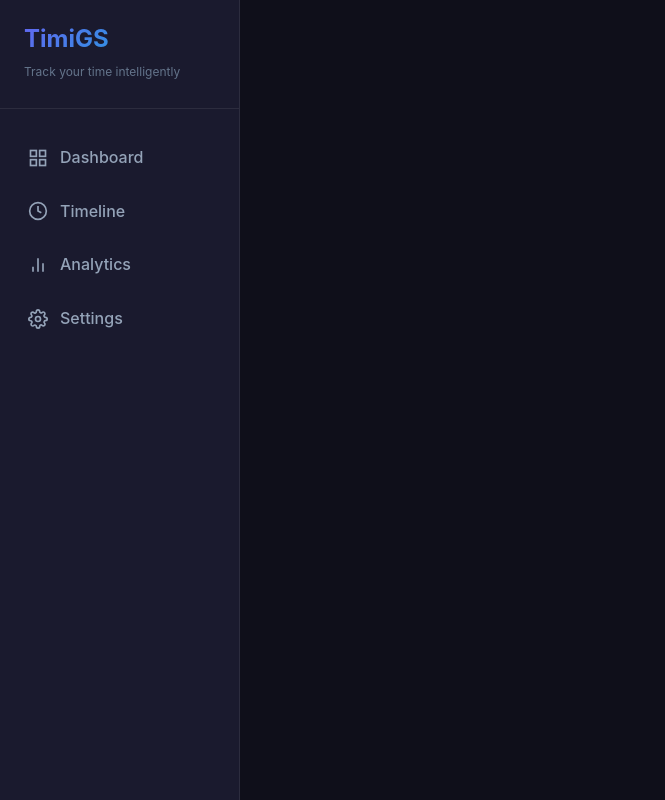
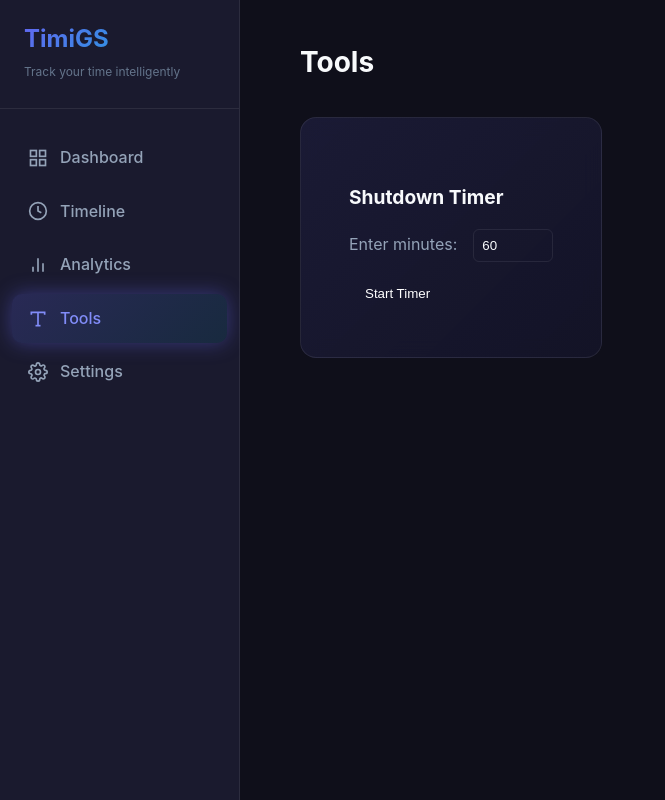
Before and after one commit to BANSAFAn/timiGS-, a Vue app: page /tools in a window 1280 px wide. Shown: the whole page, without its empty margins (0-665 px from the left). Built offline with nearby package versions, Linux system fonts and the light colour scheme.

Commit message:
Add Tools page and move ShutdownTimer to Tools
Introduces a new Tools page accessible from the navigation bar, adds the corresponding route, and moves the ShutdownTimer component from the Settings page to the new Tools page. Updates localization to include the 'tools' label.

```diff
--- a/src/App.vue
+++ b/src/App.vue
@@ -30,6 +30,14 @@
           </svg>
           <span>{{ $t('nav.analytics') }}</span>
         </router-link>
+        <router-link to="/tools" class="nav-item" :class="{ active: $route.path === '/tools' }">
+          <svg xmlns="http://www.w3.org/2000/svg" viewBox="0 0 24 24" fill="none" stroke="currentColor" stroke-width="2">
+            <polyline points="4 7 4 4 20 4 20 7"></polyline>
+            <line x1="9" y1="20" x2="15" y2="20"></line>
+            <line x1="12" y1="4" x2="12" y2="20"></line>
+          </svg>
+          <span>{{ $t('nav.tools') }}</span>
+        </router-link>
         <router-link to="/settings" class="nav-item" :class="{ active: $route.path === '/settings' }">
           <svg xmlns="http://www.w3.org/2000/svg" viewBox="0 0 24 24" fill="none" stroke="currentColor" stroke-width="2">
             <circle cx="12" cy="12" r="3"></circle>
--- a/src/locales/en.json
+++ b/src/locales/en.json
@@ -7,6 +7,7 @@
     "dashboard": "Dashboard",
     "timeline": "Timeline",
     "analytics": "Analytics",
+    "tools": "Tools",
     "settings": "Settings"
   },
   "dashboard": {
--- a/src/router.ts
+++ b/src/router.ts
@@ -24,6 +24,11 @@ const routes = [
     path: '/settings',
     name: 'Settings',
     component: Settings
+  },
+  {
+    path: '/tools',
+    name: 'Tools',
+    component: () => import('./views/Tools.vue')
   }
 ];
 
--- a/src/views/Settings.vue
+++ b/src/views/Settings.vue
@@ -140,11 +140,7 @@
           </div>
         </div>
 
-        <!-- Tools Section -->
-        <div class="settings-section">
-          <div class="settings-section-title">{{ t('settings.tools', 'Tools') }}</div>
-          <ShutdownTimer />
-        </div>
+
 
         <!-- About Section -->
         <div class="settings-section">
@@ -172,7 +168,7 @@ import { useI18n } from 'vue-i18n';
 import { useActivityStore, type Settings } from '../stores/activity';
 import { setLanguage } from '../i18n';
 import { invoke } from '@tauri-apps/api/core';
-import ShutdownTimer from '../components/ShutdownTimer.vue';
+
 
 const { t } = useI18n();
 const store = useActivityStore();
--- /dev/null
+++ b/src/views/Tools.vue
@@ -0,0 +1,27 @@
+<template>
+  <div class="page">
+    <div class="page-container">
+      <div class="page-header">
+        <h2>{{ $t('nav.tools', 'Tools') }}</h2>
+      </div>
+
+      <div class="tools-grid">
+        <div class="card">
+          <ShutdownTimer />
+        </div>
+      </div>
+    </div>
+  </div>
+</template>
+
+<script setup lang="ts">
+import ShutdownTimer from '../components/ShutdownTimer.vue';
+</script>
+
+<style scoped>
+.tools-grid {
+  display: grid;
+  grid-template-columns: repeat(auto-fit, minmax(300px, 1fr));
+  gap: 24px;
+}
+</style>
```
